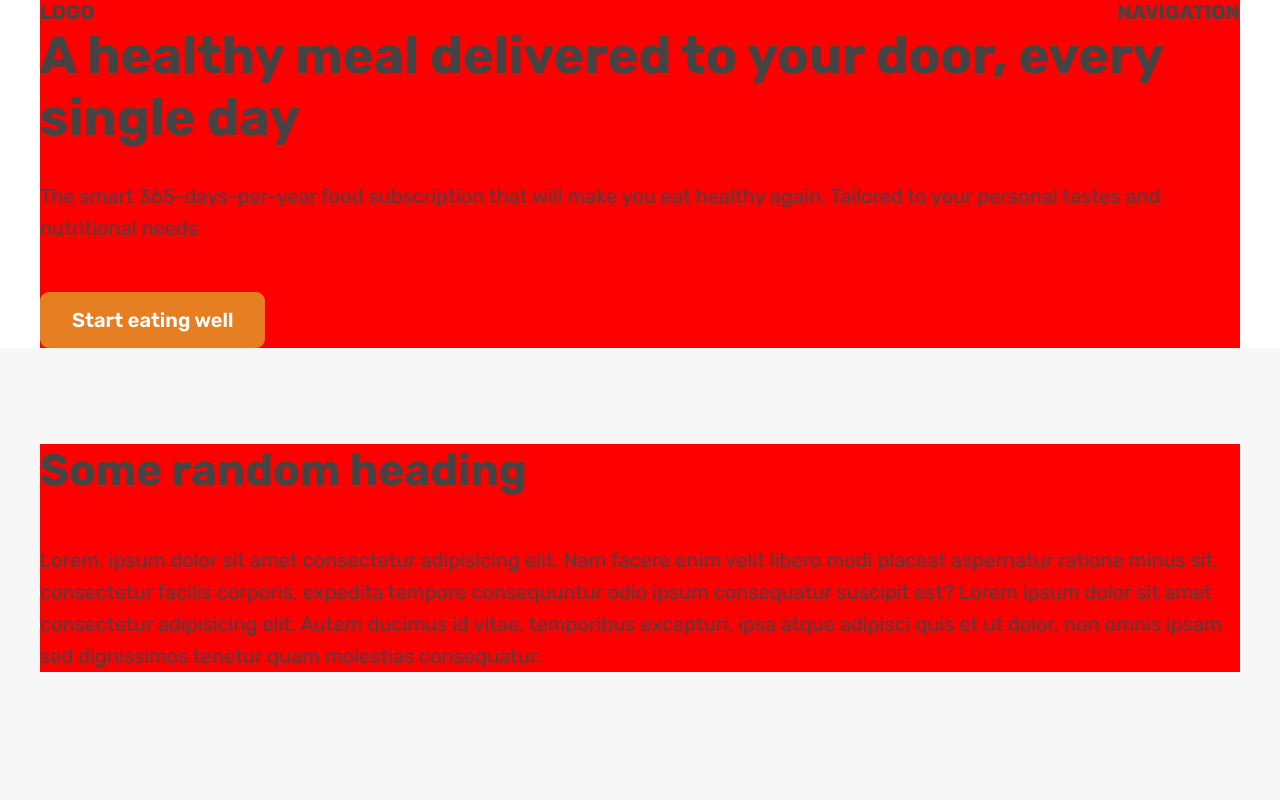
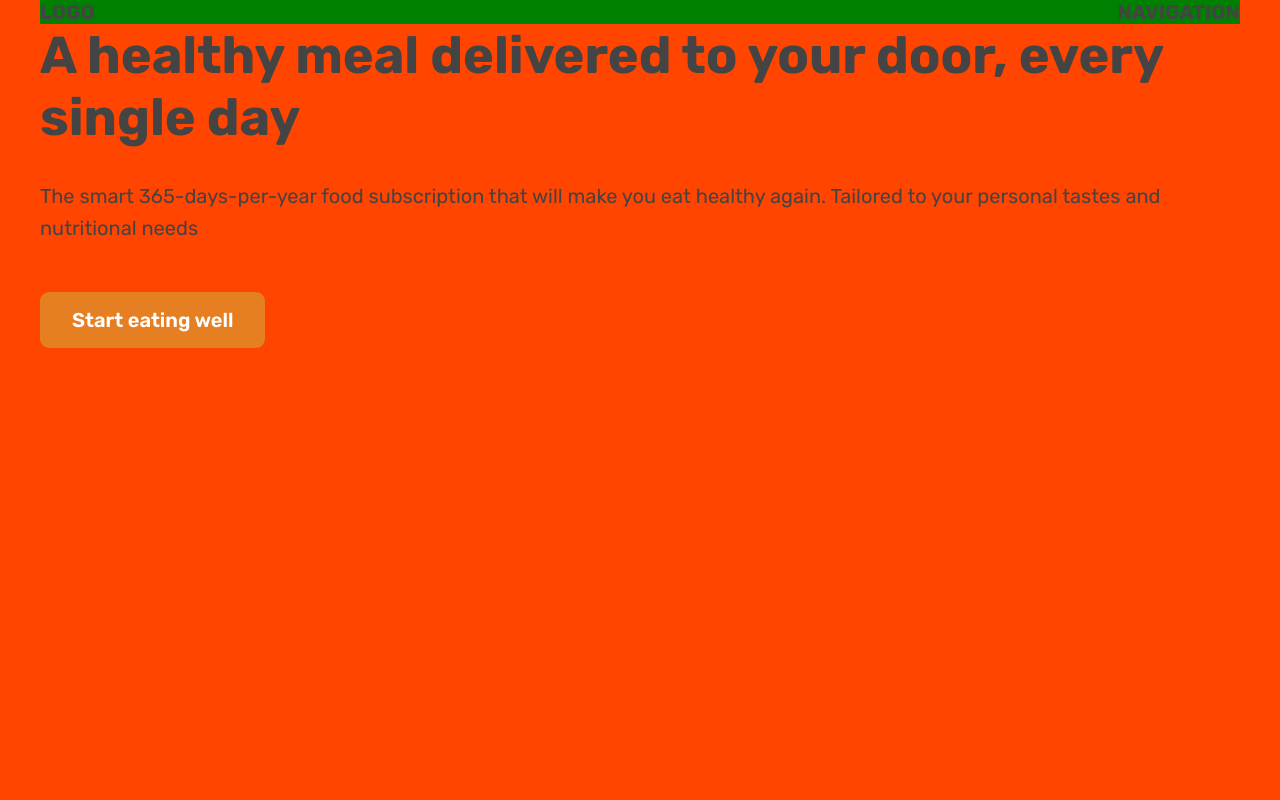
Before and after one commit to Scientific-Research/06-Components-hero, a plain HTML site: page 05-hero.html in a window 1280 px wide. Shown: the top 800 px of the page. Drawn offline with Linux system fonts and the light colour scheme.

Commit message:
defining 100vh and 100vw

```diff
--- a/styles.css
+++ b/styles.css
@@ -66,10 +66,24 @@ section {
   /*NOTE: NOT ONLY WE NEED THE MARGIN AND AUTO, RATHER, WE NEED THE WIDTH TOO, OTHERWISE, IT WILL NOT WORK! TO MEMORIZE: WE NEED THESE THREE ITEMS TO CENTER THE CONTENS: MARGIN - AUTO - WIDTH*/
   margin: 0 auto;
   width: 1200px;
-  background-color: red;
+  /* background-color: red; */
 }
 
 header {
+  background-color: orangered;
+
+  /* height: 100%; Percent will not work here. We need vh => view port height instead of percent!*/
+
+  height: 100vh; /*100 view port height => it means 100% of avaialbe view port => it means that covers all the page(the page that i see on the monitor)!*/
+
+  /* height: 50vh; I see the header section only in the half of the page */
+
+  /* height: 150vh; I see the header section in the one and half of the page */
+
+  /* width: 100vw; 100 view port width - We don't need to mention this here, because header is a block element and as default it covers all the 100% available width! */
+
+  /* width: 50vw; It covers 50 percent of the view port width => it means it covers only 50% of the width(not height) of the page that we are seeing in the monitor and not 100% */
+
   /* margin: 0 auto;
   width: 1200px; */
 
```
